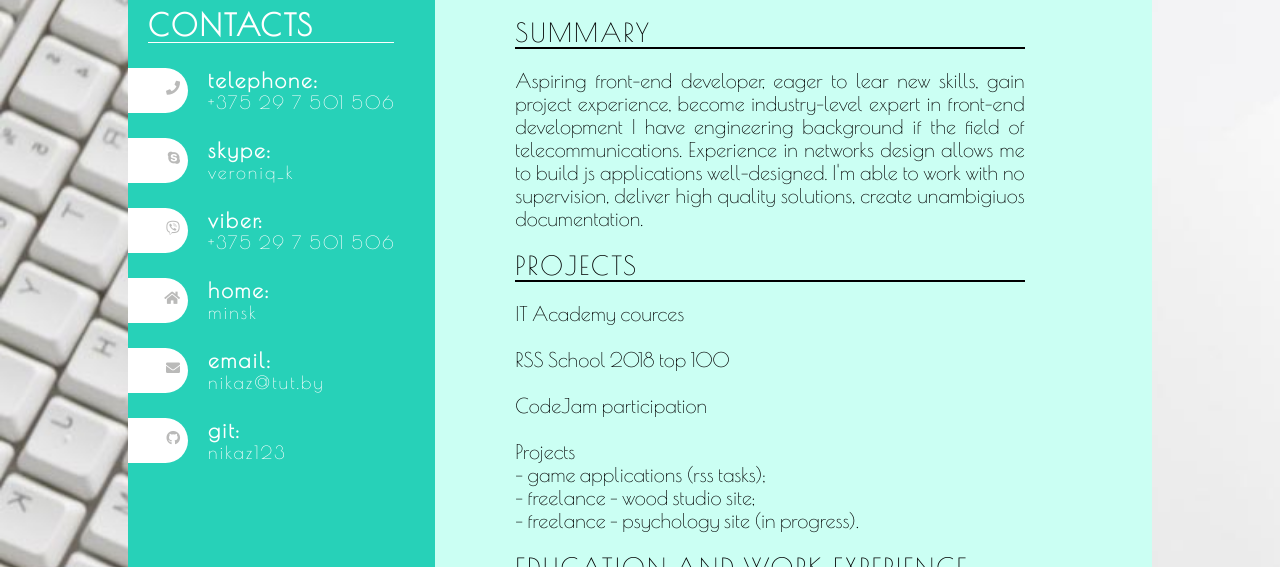
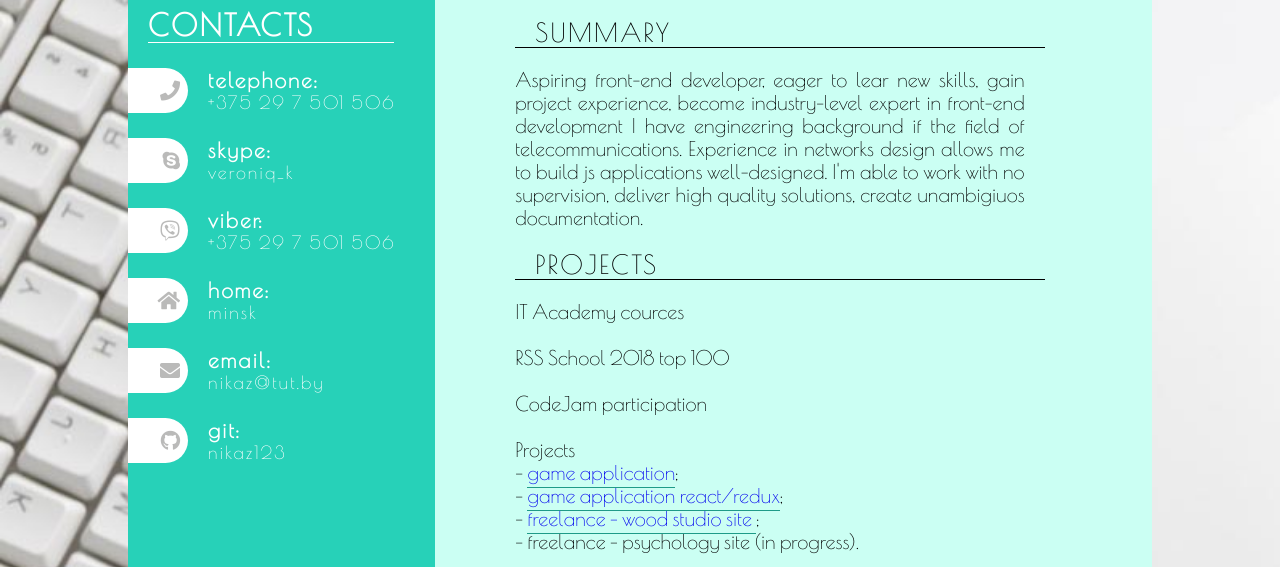
Before and after one commit to nikaz123/rsschool-codejam1-cv, a plain HTML site: page MarkUp1/index.html in a window 1280 px wide. Shown: the part 233-800 px from the top of the page. Drawn offline with nearby package versions, Linux system fonts and the light colour scheme.

Commit message:
Html - add: links Css - style: linka

```diff
--- a/MarkUp1/index.html
+++ b/MarkUp1/index.html
@@ -151,17 +151,20 @@
 
     <main class="contact_data">
 
-        <div class="contact_name"> <p> veranika  kachubeyeva </p> </div>
+        <div class="contact_name"><p> veranika kachubeyeva </p></div>
 
         <div class="sections_data">
             <section class="contact_summary">
                 <h2>summary</h2>
 
-            <div class="summary"> Aspiring front-end developer, eager to lear new skills, gain project experience, become industry-level expert in front-end development
+                <div class="summary"> Aspiring front-end developer, eager to lear new skills, gain project experience,
+                    become industry-level expert in front-end development
 
-                I have engineering background if the field of telecommunications. Experience in networks design allows me to build js applications well-designed.
+                    I have engineering background if the field of telecommunications. Experience in networks design
+                    allows me to build js applications well-designed.
 
-                I'm able to work with no supervision, deliver high quality solutions, create unambigiuos documentation.
+                    I'm able to work with no supervision, deliver high quality solutions, create unambigiuos
+                    documentation.
                 </div>
 
 
@@ -178,15 +181,14 @@
                     CodeJam participation<br>
                     <br>
                     Projects<br>
-                - game applications (rss tasks);<br>
-                - freelance - wood studio site;<br>
+                    - <a href="https://github.com/nikaz123/nikaz123-2018Q1-open/tree/final-game-refactoring/final-game-refactoring"> game application</a>;<br>
+                    - <a href="https://github.com/nikaz123/nikaz123-2018Q1-open/tree/react-match-match-game"> game application react/redux</a>;<br>
+
+                    - <a href="https://github.com/nikaz123/html123-/tree/master/project">freelance - wood studio site </a>; <br>
                     - freelance - psychology site (in progress).<br>
                 </div>
 
             </section>
-
-
-
 
 
             <section class="contact_education">
@@ -197,11 +199,11 @@
                     February 2018 - Rolling Scopes School <br>
                     Course: Front-end<br>
                     <br>
-                September – November 2017 –  IT-Academy<br>
+                    September – November 2017 – IT-Academy<br>
                     Course: Front-end fundamentals<br>
                     Description: HTML, CSS, Javascript<br>
                     <br>
-                December 2017 – April 2018 –  IT-Academy<br>
+                    December 2017 – April 2018 – IT-Academy<br>
                     Course: JavaScript<br>
                     Description: Advanced Level<br>
                     <br>
--- a/MarkUp1/style/style.less
+++ b/MarkUp1/style/style.less
@@ -9,14 +9,21 @@ body {
   width: 100%;
   background: url('../images/background.jpg') no-repeat;
   background-size: cover;
-
   .wrapper {
     display: flex;
     width: 1024px;
     height: 1500px;
     margin: 0 auto;
+    a {
+      text-decoration: none;
+      border-bottom: 1px solid #1e9b88;
+      padding-bottom: 3px;
+      cursor: pointer;
+      &:hover {
+        color: #2c79fe;
 
-
+      }
+    }
     aside.contact_info {
       background-color: #27d1b8;
       width: 30%;
@@ -27,8 +34,6 @@ body {
       letter-spacing: 2px;
       color: white;
       font-family: 'Poiret One', cursive;
-
-
       .contact_photo {
         width: 160px;
         height: 150px;
@@ -45,58 +50,47 @@ body {
       }
       .contact {
         margin-top: 10px;
-
         i {
-          background-color: grey;
-          color: grey;
-          font-size: 14px;
           width: 50px;
           border-radius: 0 33px 33px 0;
           line-height: 28px;
-          height: auto;
-
           &:before {
             float: right;
-            padding: 0 6px;
-
+            padding-left: 6px;
+            padding-top: 3px;
+            padding-right: 6px;
+          }
+          &:hover {
+            color: white;
+            background-color: #27d1b8;
+            box-shadow: rgba(0, 0, 0, 0.25) 0px 14px 28px, rgba(0, 0, 0, 0.22) 0px 10px 10px;
           }
         }
-
         .fa {
           background-color: white;
           color: rgba(56, 58, 55, 0.35);
-          font-size: 14px;
-          padding: 6px 0;
-          width: 60px;
-          border-radius: 0 33px 33px 0;
-
-        }
-
-        .fab {
-          background-color: white;
-          color: rgba(56, 58, 55, 0.35);
-          font-size: 14px;
+          font-size: 20px;
           padding: 6px 0;
           width: 60px;
           border-radius: 0 33px 33px 0;
         }
-
+        .fab {
+          background-color: white;
+          color: rgba(56, 58, 55, 0.35);
+          font-size: 20px;
+          padding: 6px 0;
+          width: 60px;
+          border-radius: 0 33px 33px 0;
+        }
         .contact_item {
           margin-top: 25px;
           display: flex;
           flex-direction: row;
           justify-content: flex-start;
-
-
           .item-info {
-
             margin-left: 20px;
-
           }
         }
-
-
-
       }
       .skills {
         width: 80%;
@@ -104,88 +98,67 @@ body {
         margin-top: 200px;
         margin-left: 25px;
         font-family: 'Poiret One', cursive;
-
         .contact_skill-item {
           margin-top: 20px;
         }
-
         h2 {
           width: 100%;
           border-bottom: 1px solid white;
           font-size: 30px;
           margin: 0 auto;
           color: white;
-
         }
-
         .contact_skill-name {
           font-weight: 200;
           font-family: 'Poiret One', cursive;
           font-size: 20px;
           text-transform: uppercase;
         }
-
         .line {
           display: flex;
           align-items: center;
-
           .level {
-
             height: 4px;
             background-color: white;
           }
-
           .rest {
-
             display: inline-flex;
             height: 0;
             background-color: white;
           }
-
           .level.html {
             flex: 0 0 100%;
           }
-
           .rest.html {
             flex: 0 0 0;
           }
-
           .level.css {
             flex: 0 0 90%;
           }
-
           .rest.css {
             flex: 0 0 10%;
           }
-
           .level.less {
             flex: 0 0 95%;
           }
-
           .rest.less {
             flex: 0 0 5%;
           }
-
           .level.wp {
             flex: 0 0 70%;
           }
-
           .rest.wp {
             flex: 0 0 30%;
           }
-
           .level.gh {
             flex: 0 0 80%;
           }
-
           .rest.gh {
             flex: 0 0 20%;
           }
-
           .level.js {
             flex: 0 0 80%;
           }
-
           .rest.js {
             flex: 0 0 20%;
           }
@@ -193,22 +166,17 @@ body {
           .level.react {
             flex: 0 0 50%;
           }
-
           .rest.react {
             flex: 0 0 50%;
           }
-
         }
       }
-
     }
-
     main {
       background-color: rgb(203, 255, 243);
       width: 70%;
       height: 100%;
       border-radius: 0 25px 25px 0;
-
       .contact_name {
         width: 600px;
         height: 150px;
@@ -216,7 +184,6 @@ body {
         margin-top: 40px;
         float: right;
         border-radius: 67px 0 0 67px;
-
         p {
           font-size: 40px;
           color: white;
@@ -229,9 +196,8 @@ body {
       .sections_data {
         margin-top: 250px;
         margin-left: 80px;
-
         h2 {
-     border-bottom: 2px solid black;
+          border-bottom: 1px solid black;
           font-size: 26px;
           width: 80%;
           color: black;
@@ -240,9 +206,14 @@ body {
           font-weight: 500;
           margin-top: 20px;
           font-family: 'Poiret One', cursive;
-
+          padding-left: 20px;
+          &:hover {
+            color: white;
+            background-color: #27d1b8;
+            box-shadow: rgba(0, 0, 0, 0.25) 0px 14px 28px, rgba(0, 0, 0, 0.22) 0px 10px 10px;
+            border-radius: 50px;
           }
-
+        }
         .summary {
           width: 80%;
           text-align: justify;
@@ -252,10 +223,6 @@ body {
           color: black;
         }
       }
-
-
     }
-
   }
-
 }
```
Also changed, not shown: MarkUp1/style/style.css. Lines whose indentation alone changed are shown as unchanged.
